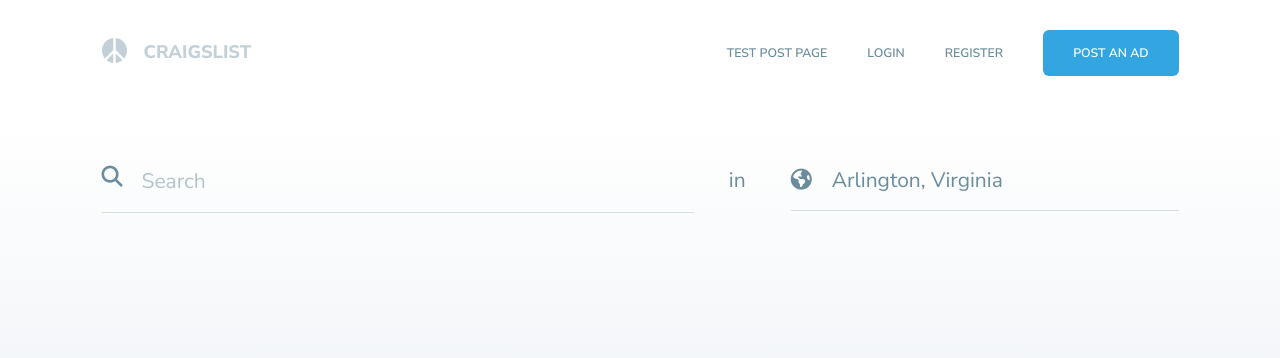
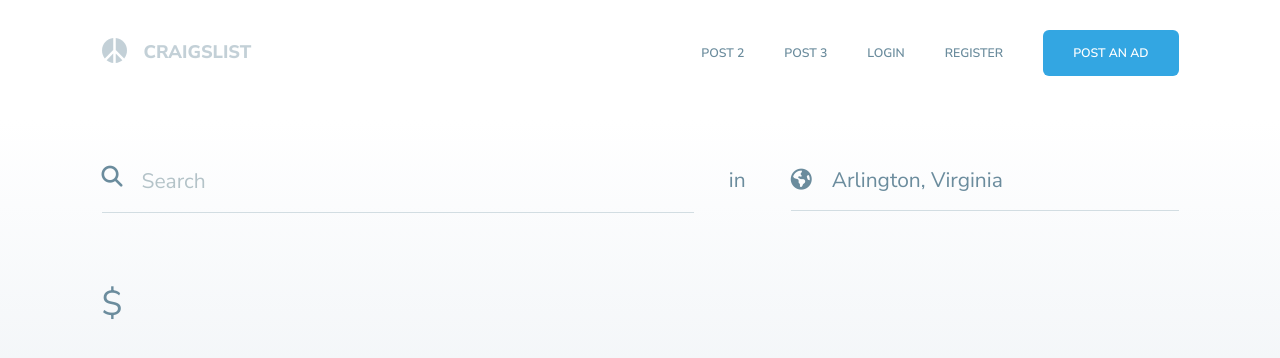
Before and after one commit to tmurphy86/CLProject, a React (Create React App) app in the folder client/: page /r/region/d/forsale/c/category/post/1 in a window 1280 px wide. Shown: the top 358 px of the page. Built offline with nearby package versions, Linux system fonts and the light colour scheme; no server answers.

Commit message:
cleaned up routes

```diff
--- a/client/src/App.js
+++ b/client/src/App.js
@@ -1,22 +1,23 @@
 import React, { Component } from 'react';
-import { BrowserRouter as Router, Route, Switch} from "react-router-dom";
+import { BrowserRouter as Router, Route, Switch } from "react-router-dom";
 import {Header, Search} from "./components";
 import {PostPage} from "./pages";
 import './App.css';
 
+
 class App extends Component {
   render() {
     return (
-      <div className="App">
-        <Header />
-        <Search />
-        <Router>
+      <Router>
+        <div className="App">
+          <Header />
+          <Search />
           <Switch>
             <Route exact path="/" />
-            <Route path="/region/forsale/category/post/:postId" component={PostPage} />
+            <Route path="/r/region/d/forsale/c/category/post/:postId" component={PostPage} />
           </Switch>
-        </Router>
-      </div>
+        </div>
+      </Router>
     );
   }
 }
--- a/client/src/api/posts-api.js
+++ b/client/src/api/posts-api.js
@@ -4,7 +4,7 @@ export default{
 
   grabPostData: (postId) => {
 
-    return axios.get("/region/forsale/category/post/"+postId);
+    return axios.get(`/api/${postId}`);
 
   },
 
--- a/client/src/components/Header/HeaderNavigation.js
+++ b/client/src/components/Header/HeaderNavigation.js
@@ -7,7 +7,10 @@ class HeaderNavigation extends React.Component {
     return(
       <ul className="Header-navigation">
         <li>
-          <a href="/region/forsale/category/post/">test post page</a>
+          <a href="/r/region/d/forsale/c/category/post/2">Post 2</a>
+        </li>
+        <li>
+          <a href="/r/region/d/forsale/c/category/post/3">Post 3</a>
         </li>
         <li>
           <a href="/#">Login</a>
```
Also changed, not shown: 1 other file (tests, documents, lock files or other folders).
